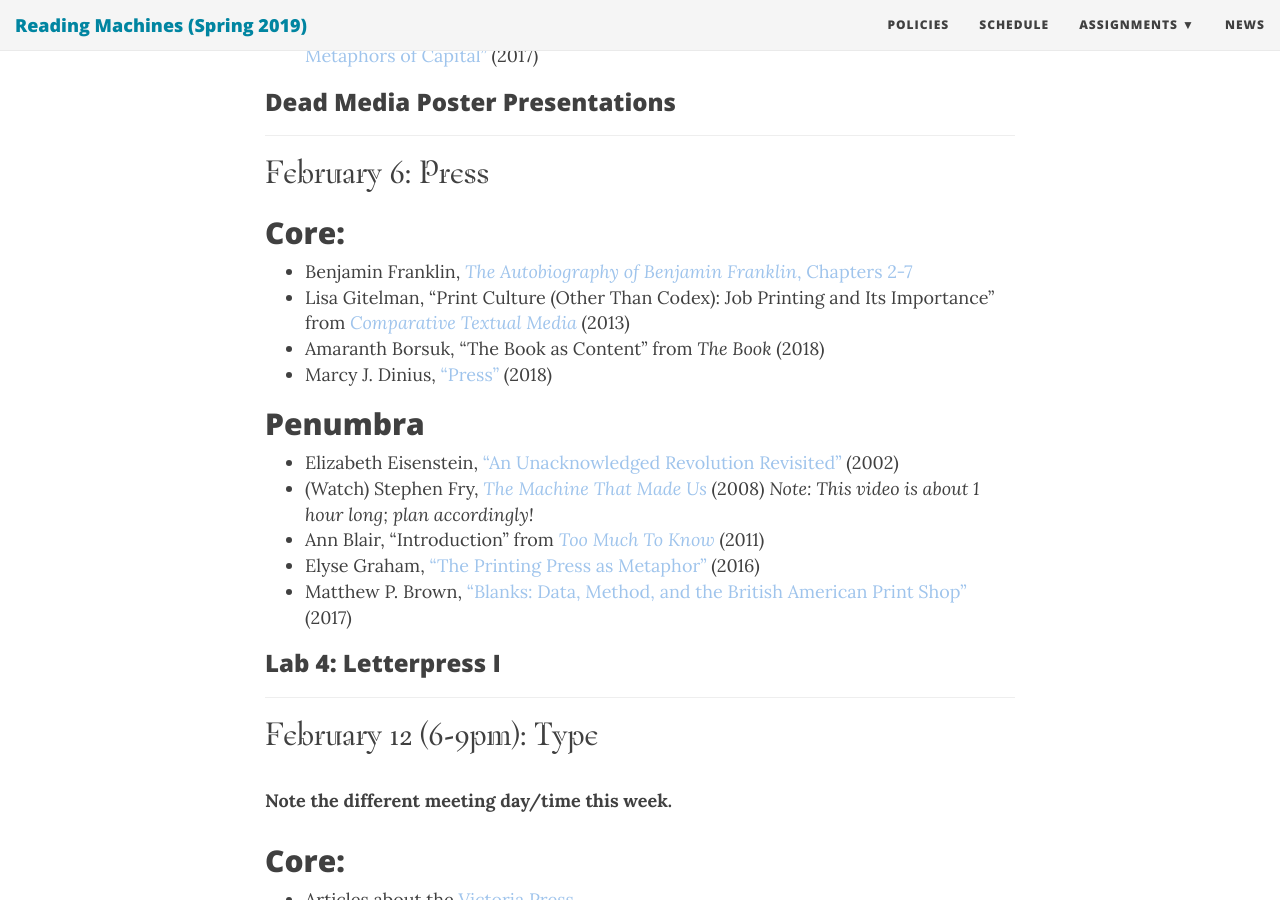
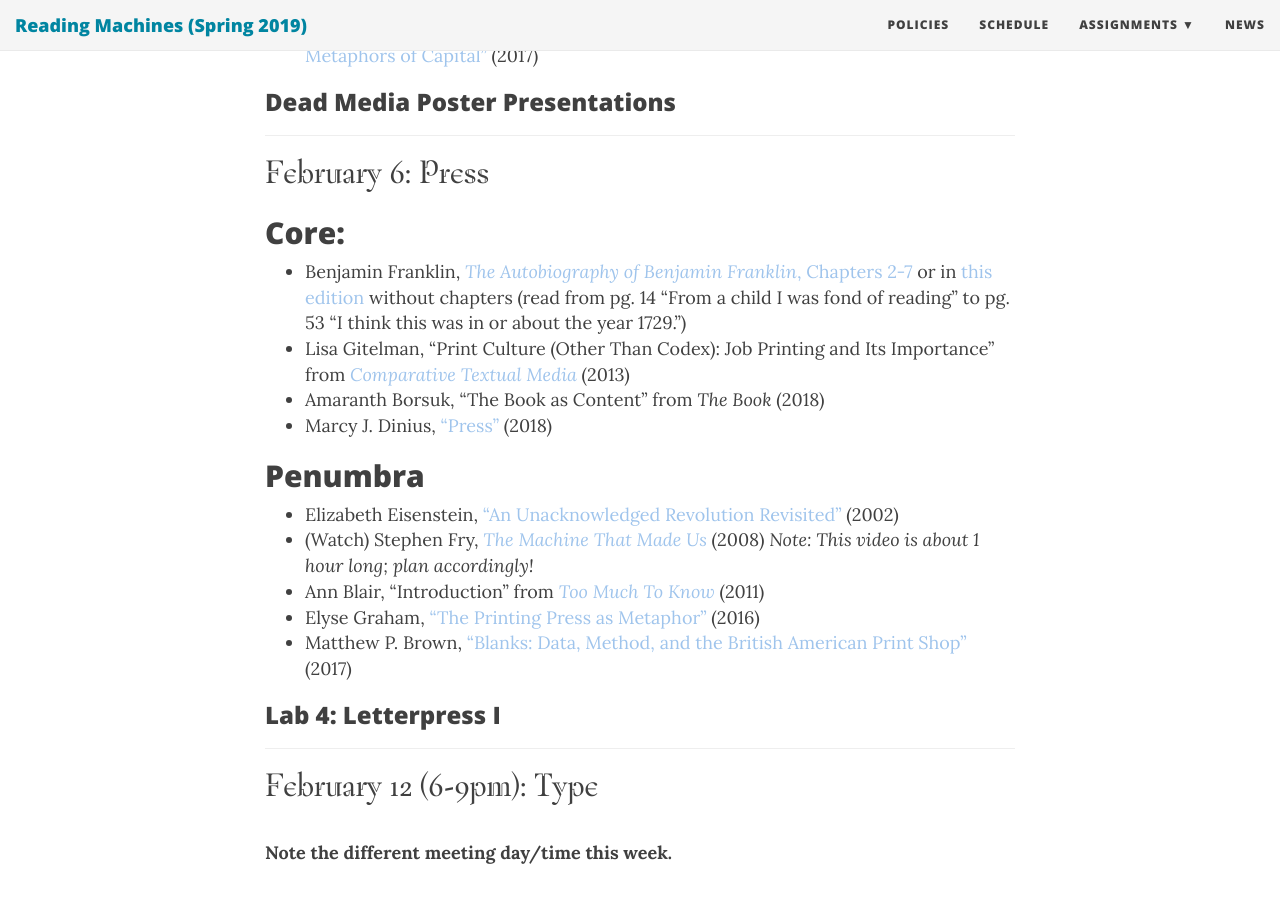
Before and after one commit to rccordell/s19rm, a Jekyll site: the page built from schedule.md, in a window 1280 px wide and 900 px high, scrolled down 3471 px. Built offline with Jekyll 4.4.1, drawn with Linux system fonts in a browser that asks for light colours; nearby versions of some CDN libraries; some web fonts are replaced.

Commit message:
add new Franklin link to schedule

```diff
--- a/schedule.md
+++ b/schedule.md
@@ -106,7 +106,7 @@ The majority of our readings will be available online or through [a digital cour
 
 ## Core:
 
-+ Benjamin Franklin, [*The Autobiography of Benjamin Franklin*, Chapters 2-7](https://www.gutenberg.org/files/20203/20203-h/20203-h.htm#II)
++ Benjamin Franklin, [*The Autobiography of Benjamin Franklin*, Chapters 2-7](https://www.gutenberg.org/files/20203/20203-h/20203-h.htm#II) or in [this edition](https://northeastern.alma.exlibrisgroup.com/leganto/public/01NEU_INST/citation/9081705360001401?auth=SAML) without chapters (read from pg. 14 "From a child I was fond of reading" to pg. 53 "I think this was in or about the year 1729.")
 + Lisa Gitelman, "Print Culture (Other Than Codex): Job Printing and Its Importance" from [*Comparative Textual Media*](https://northeastern.alma.exlibrisgroup.com/leganto/public/01NEU_INST/citation/8893996790001401?auth=SAML) (2013)
 + Amaranth Borsuk, "The Book as Content" from *The Book* (2018)
 + Marcy J. Dinius, ["Press"](https://northeastern.alma.exlibrisgroup.com/leganto/public/01NEU_INST/citation/8893994710001401?auth=SAML) (2018)
```
